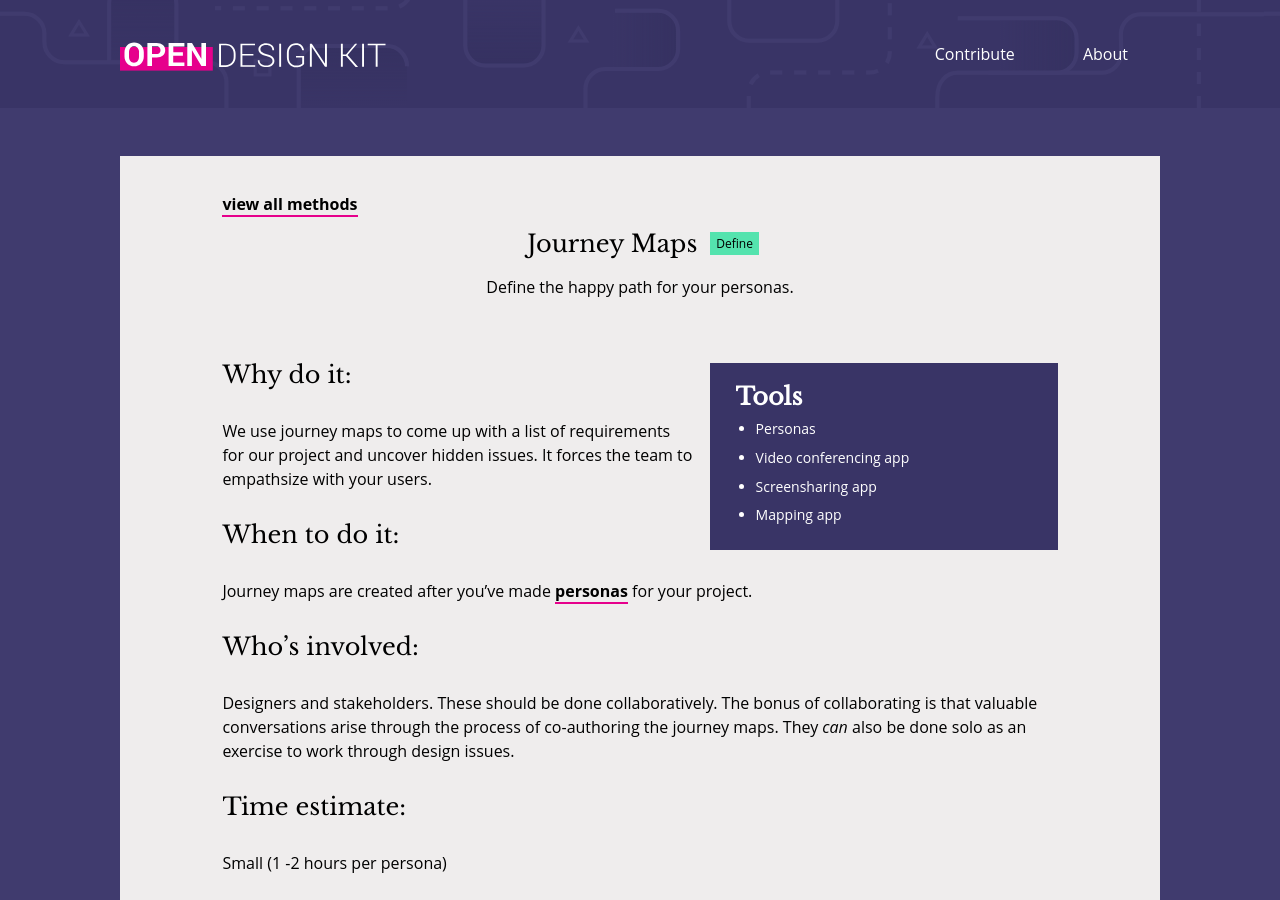
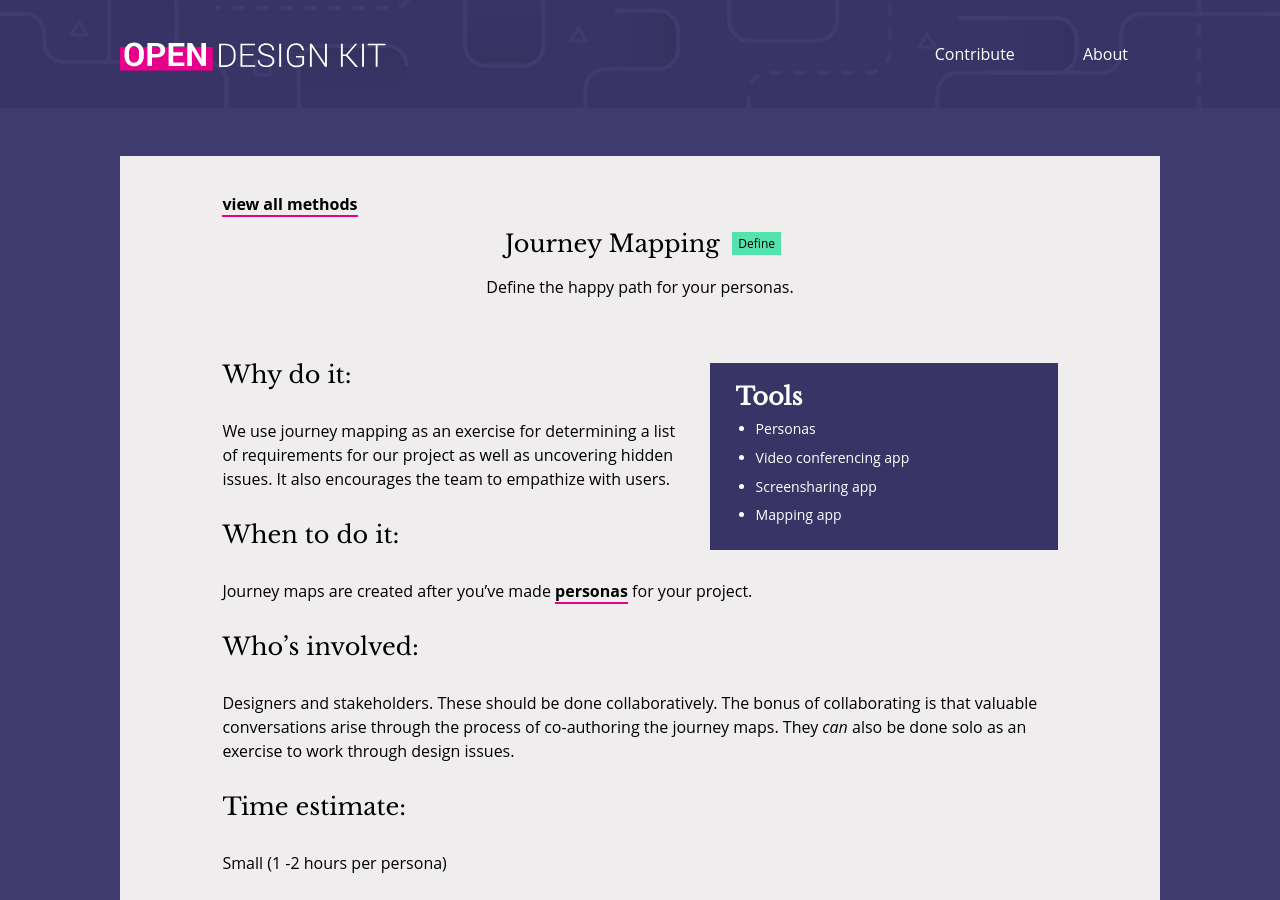
Before and after one commit to open-design-kit/opendesignkit, a Jekyll site: the page built from _methods/journey-maps.md, in a window 1280 px wide and 900 px high. Built offline with Jekyll 4.4.1, drawn with Linux system fonts in a browser that asks for light colours.

Commit message:
Update title of method and light editing of the first and second sentences

```diff
--- a/_methods/journey-maps.md
+++ b/_methods/journey-maps.md
@@ -1,7 +1,7 @@
 ---
 layout: methods
 type:
-title: Journey Maps
+title: Journey Mapping
 category: define
 teaser: Define the happy path for your personas.
 tools:
@@ -13,7 +13,7 @@ tools:
 
 ## Why do it:
 
-We use journey maps to come up with a list of requirements for our project and uncover hidden issues. It forces the team to empathsize with your users.
+We use journey mapping as an exercise for determining a list of requirements for our project as well as uncovering hidden issues. It also encourages the team to empathize with users.
 
 ## When to do it:
 
```
